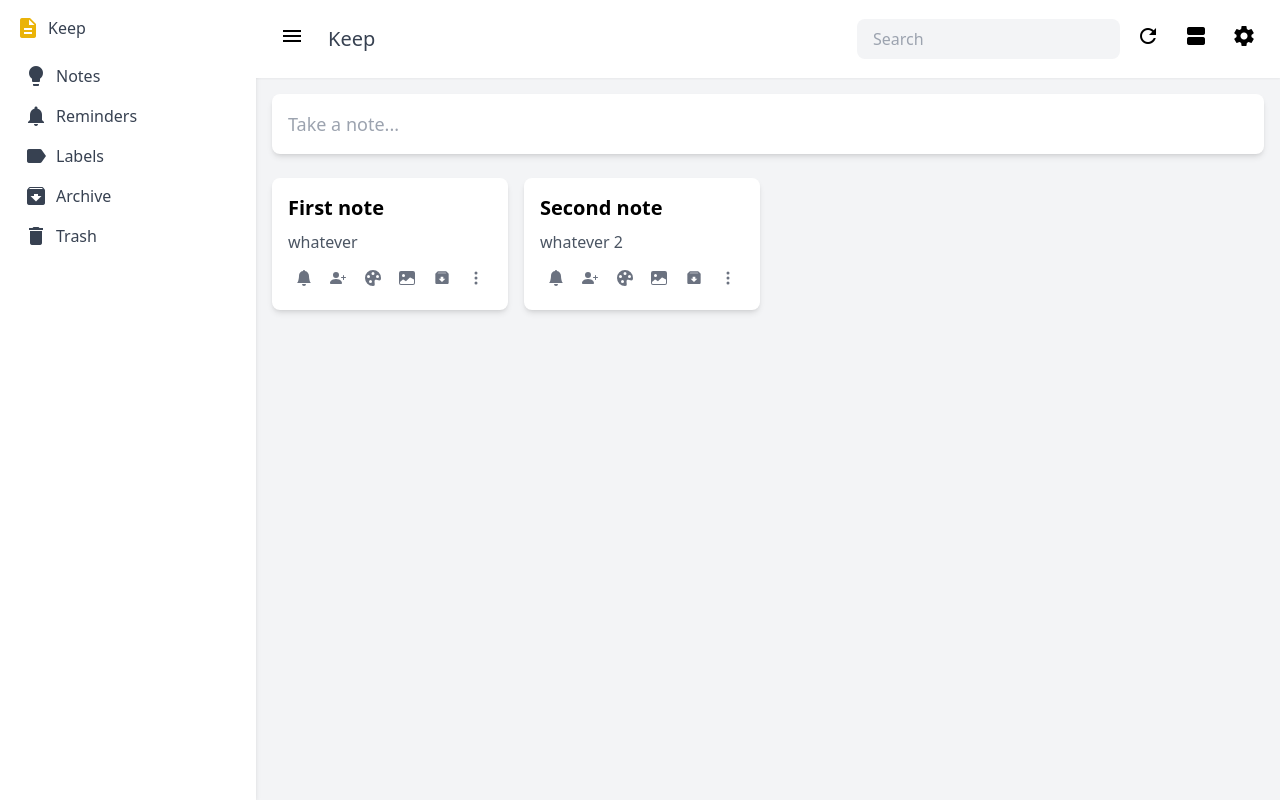
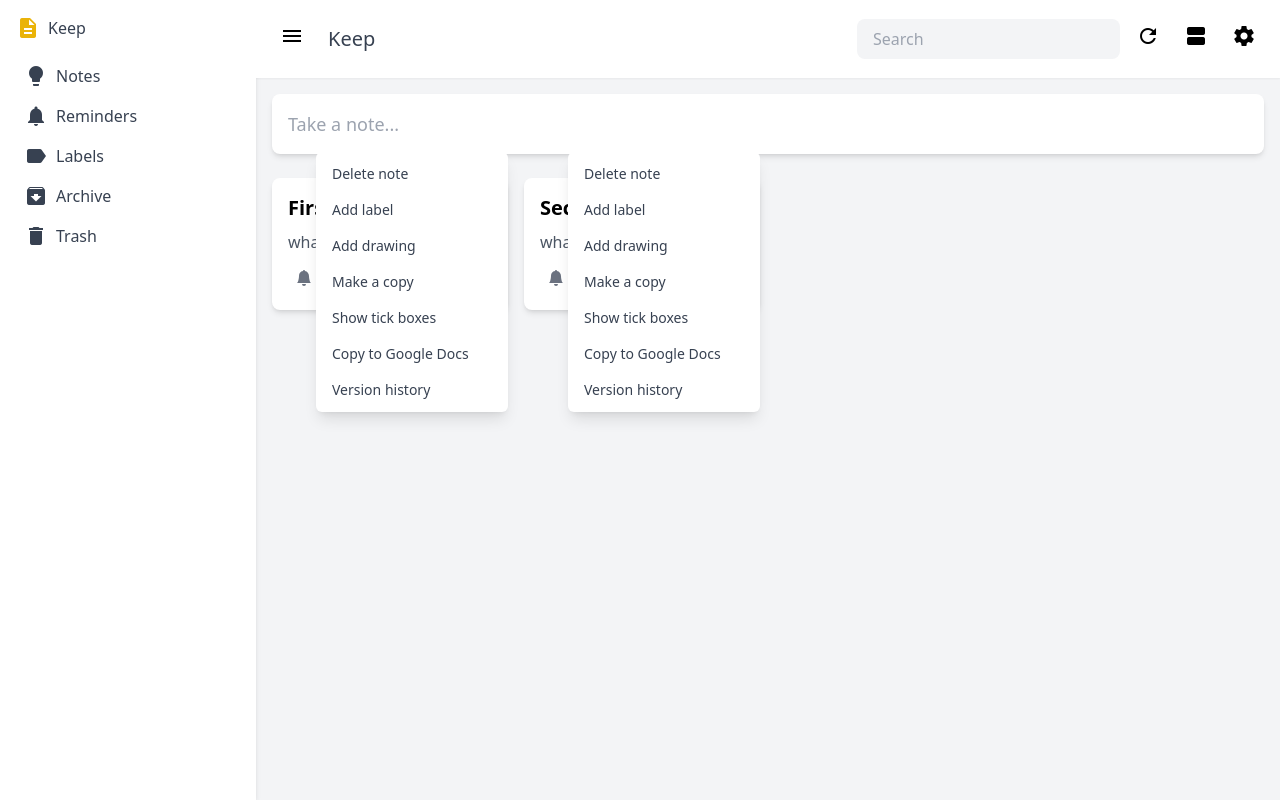
Before and after one commit to Raffian-moin/Google-keep-clone, a React (Vite) app: page / in a window 1280 px wide. Both pictures are taken after a click on the element 475 px from the left and 278 px from the top of the page. Built offline with nearby package versions, Linux system fonts and the light colour scheme.

Commit message:
Archive note, upon click outside of note dropdown hide the dropdown

```diff
--- a/package.json
+++ b/package.json
@@ -16,7 +16,8 @@
     "react-dom": "^18.3.1",
     "react-icons": "^5.3.0",
     "react-router-dom": "^6.26.2",
-    "tailwindcss": "^3.4.10"
+    "tailwindcss": "^3.4.10",
+    "use-immer": "^0.10.0"
   },
   "devDependencies": {
     "@eslint/js": "^9.9.0",
--- a/src/MainSection.tsx
+++ b/src/MainSection.tsx
@@ -1,52 +1,117 @@
-import { useState } from "react";
+import React, { useEffect, useRef } from "react";
 import { BiSolidArchiveIn } from "react-icons/bi";
 import { BsBellFill, BsImageFill, BsPaletteFill, BsPersonPlusFill, BsThreeDotsVertical } from "react-icons/bs";
 import NoteModal from "./NoteModal";
+import { useImmer } from 'use-immer'
 
 const MainSection = () => {
-    const [open, setOpen] = useState(false);
+    interface Notes {
+        id: number;
+        title: string;
+        body: string;
+        [key: string]: any;
+    }
+
+    interface IconClickAttributeInterface {
+        values: string;
+        noteid: number;
+    }
+
+    const [open, setOpen] = useImmer<boolean>(false);
+    const [activeDropdown, setActiveDropdown] = useImmer<boolean>(false);
+    const [notes, setNotes] = useImmer<Notes[]>([]);
+    const dropdownRef = useRef<null | HTMLDivElement>(null);
+
     const handleNoteArea = () => {
         setOpen(true);
     };
 
-    const notes = [
+    const staticNotes = [
         {
             id: 1,
             title: "First note",
             body: "whatever"
         },
-        {   id: 2,
+        {
+            id: 2,
             title: "Second note",
             body: "whatever 2"
         },
     ];
 
-    const handleIconClick = (attributes) => {
-        console.log(attributes)
+    const handleIconClick = (attributes: IconClickAttributeInterface) => {
+        const clickedButton = attributes.values;
+        const noteID = attributes.noteid;
+
+        if (clickedButton === "ARCHIVE") {
+            const unarchivedNotes = notes.filter((note) => note.id !== noteID);
+            setNotes(unarchivedNotes);
+        }
     }
 
-    const IconWrapper = ({ children }) => (
-        <div className="p-2 rounded-full hover:bg-gray-200 transition-colors duration-200" onClick={() => handleIconClick(children.props)}>
+    useEffect(() => {
+        const handleClickOutside = (event) => {
+            if (dropdownRef.current && !dropdownRef.current.contains(event.target)) {
+                setActiveDropdown(false);
+            }
+        };
+
+        document.addEventListener("mousedown", handleClickOutside);
+        return () => {
+            document.removeEventListener("mousedown", handleClickOutside);
+        };
+    }, []);
+
+    useEffect(() => {
+        setNotes(staticNotes);
+    }, []);
+
+    const toggleDropdown = (noteId: number, event: React.SyntheticEvent) => {
+        event.stopPropagation();
+        setActiveDropdown(activeDropdown === true ? false : true);
+    };
+
+    const IconWrapper = ({ children, onClick }) => (
+        <div className="p-2 rounded-full hover:bg-gray-200 transition-colors duration-200" onClick={onClick}>
             {children}
         </div>
     );
 
-    const NoteIcons = ({noteID}) => (
+    const NoteIcons = ({ noteID }) => (
         <div className="flex justify-between items-center mt-2 text-gray-500">
-            <IconWrapper><BsBellFill className="cursor-pointer hover:text-gray-700" values="REMINDER" noteid={noteID} /></IconWrapper>
-            <IconWrapper><BsPersonPlusFill className="cursor-pointer hover:text-gray-700" values="COLLABORATION" noteid={noteID} /></IconWrapper>
-            <IconWrapper><BsPaletteFill className="cursor-pointer hover:text-gray-700" values="BACKGROUND" noteid={noteID} /></IconWrapper>
-            <IconWrapper><BsImageFill className="cursor-pointer hover:text-gray-700" values="IMAGE" noteid={noteID} /></IconWrapper>
-            <IconWrapper><BiSolidArchiveIn className="cursor-pointer hover:text-gray-700" values="ARCHIVE" noteid={noteID} /></IconWrapper>
-            <IconWrapper><BsThreeDotsVertical className="cursor-pointer hover:text-gray-700" values="OTHERS" noteid={noteID} /></IconWrapper>
+            <IconWrapper onClick={() => handleIconClick({ values: "REMINDER", noteid: noteID })}>
+                <BsBellFill className="cursor-pointer hover:text-gray-700" />
+            </IconWrapper>
+            <IconWrapper onClick={() => handleIconClick({ values: "COLLABORATION", noteid: noteID })}>
+                <BsPersonPlusFill className="cursor-pointer hover:text-gray-700" />
+            </IconWrapper>
+            <IconWrapper onClick={() => handleIconClick({ values: "BACKGROUND", noteid: noteID })}>
+                <BsPaletteFill className="cursor-pointer hover:text-gray-700" />
+            </IconWrapper>
+            <IconWrapper onClick={() => handleIconClick({ values: "IMAGE", noteid: noteID })}>
+                <BsImageFill className="cursor-pointer hover:text-gray-700" />
+            </IconWrapper>
+            <IconWrapper onClick={() => handleIconClick({ values: "ARCHIVE", noteid: noteID })}>
+                <BiSolidArchiveIn className="cursor-pointer hover:text-gray-700" />
+            </IconWrapper>
+            <IconWrapper onClick={(e: React.SyntheticEvent) => toggleDropdown(noteID, e)}>
+                <BsThreeDotsVertical className="cursor-pointer hover:text-gray-700" />
+            </IconWrapper>
+            {activeDropdown === true && (
+                <div ref={dropdownRef} className="absolute right-0 mt-2 w-48 bg-white rounded-md shadow-lg z-10">
+                    <div className="py-1">
+                        <button className="block w-full text-left px-4 py-2 text-sm text-gray-700 hover:bg-gray-100">Delete note</button>
+                        <button className="block w-full text-left px-4 py-2 text-sm text-gray-700 hover:bg-gray-100">Add label</button>
+                        <button className="block w-full text-left px-4 py-2 text-sm text-gray-700 hover:bg-gray-100">Add drawing</button>
+                        <button className="block w-full text-left px-4 py-2 text-sm text-gray-700 hover:bg-gray-100">Make a copy</button>
+                        <button className="block w-full text-left px-4 py-2 text-sm text-gray-700 hover:bg-gray-100">Show tick boxes</button>
+                        <button className="block w-full text-left px-4 py-2 text-sm text-gray-700 hover:bg-gray-100">Copy to Google Docs</button>
+                        <button className="block w-full text-left px-4 py-2 text-sm text-gray-700 hover:bg-gray-100">Version history</button>
+                    </div>
+                </div>
+            )}
         </div>
     );
-
-    // <div className="flex justify-between items-center mt-2 text-gray-500">
-    //     <div className="p-2 rounded-full hover:bg-gray-200 transition-colors duration-200" onClick={handleIconClick}>
-    //         <BsBellFill className="cursor-pointer hover:text-gray-700" values="kitao" />
-    //     </div>
-    // </div>
 
     return (
         <>
@@ -60,11 +125,11 @@
                     />
                 </div>
                 <div className="grid grid-cols-1 sm:grid-cols-2 md:grid-cols-3 lg:grid-cols-4 gap-4">
-                    {notes.map((note, index) => (
-                        <div key={index} className="bg-white p-4 rounded-lg shadow-md hover:shadow-lg transition duration-300">
+                    {notes.map((note) => (
+                        <div key={note.id} className="bg-white p-4 rounded-lg shadow-md hover:shadow-lg transition duration-300 relative">
                             <h2 className="text-xl font-semibold mb-2">{note.title}</h2>
                             <p className="text-gray-600">{note.body}</p>
-                            <NoteIcons noteID={note.id}/>
+                            <NoteIcons noteID={note.id} />
                         </div>
                     ))}
                 </div>
```
Also changed, not shown: 1 other file (tests, documents, lock files or other folders).
